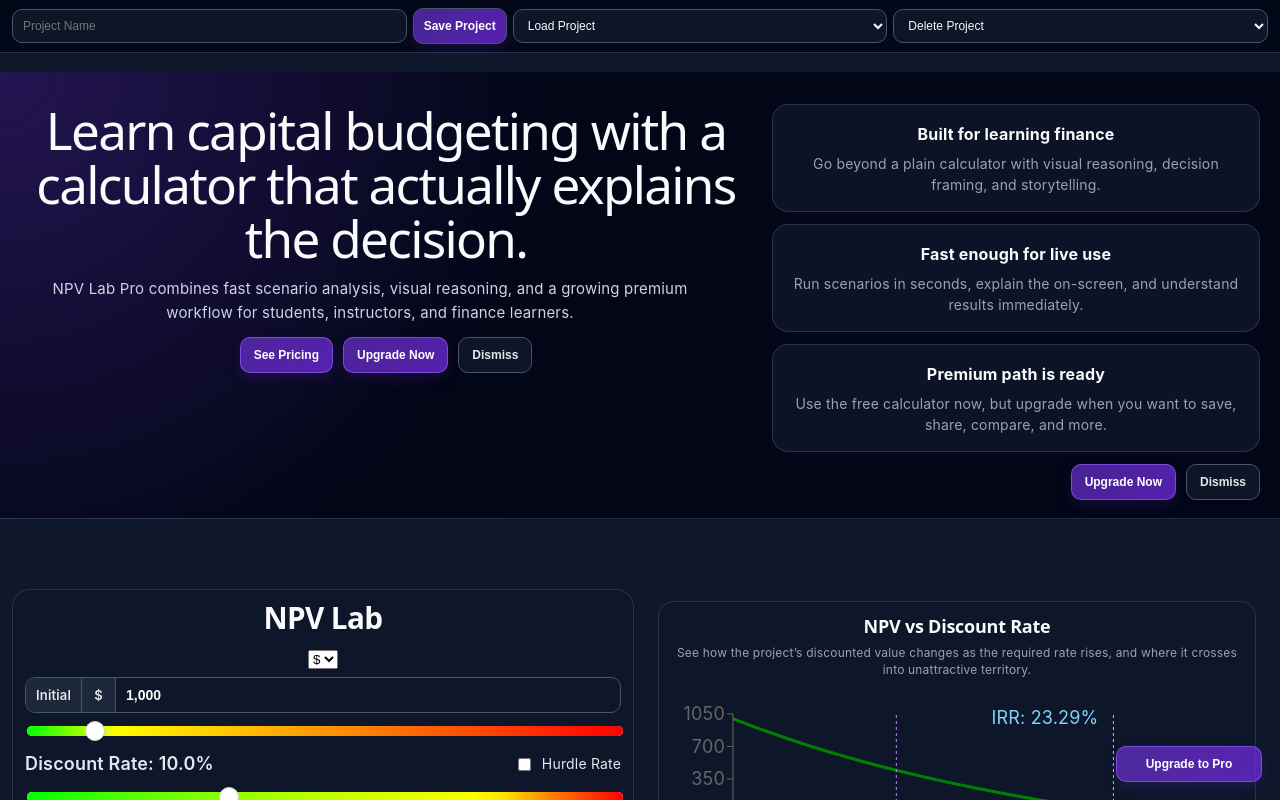
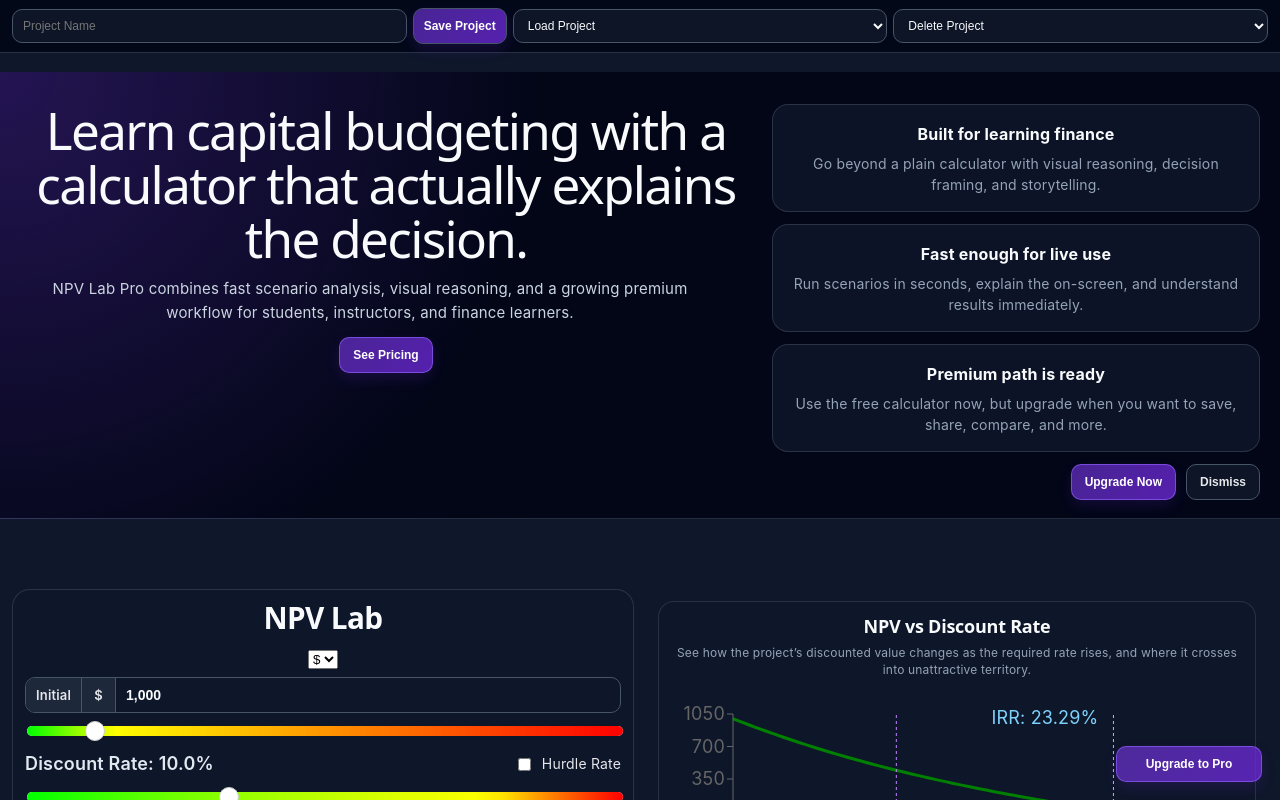
Before and after one commit to armstrma/npv-calculator, a React (Vite) app: page / in a window 1280 px wide. Shown: the top 800 px of the page. Built offline with nearby package versions, Linux system fonts and the light colour scheme.

Commit message:
Remove duplicate desktop hero buttons

```diff
--- a/src/App.css
+++ b/src/App.css
@@ -58,9 +58,6 @@
 }
 .desktop-hero-actions {
   display: flex;
-}
-.desktop-hero-action {
-  display: inline-flex;
 }
 .mobile-only-hero-actions {
   display: none;
@@ -764,9 +761,6 @@
     display: grid;
     grid-template-columns: 1fr;
   }
-  .desktop-hero-actions .desktop-hero-action {
-    display: none;
-  }
   .mobile-only-hero-actions {
     display: grid;
   }
--- a/src/App.jsx
+++ b/src/App.jsx
@@ -860,19 +860,6 @@
               <button type="button" className="button-primary hero-pricing-button" onClick={() => setShowUpgradeModal(true)}>
                 See Pricing
               </button>
-              <button type="button" className="button-primary hero-upgrade-button desktop-hero-action" onClick={() => setShowUpgradeModal(true)}>
-                Upgrade Now
-              </button>
-              <button
-                type="button"
-                className="button-secondary hero-dismiss-button desktop-hero-action"
-                onClick={() => {
-                  setShowProductHero(false);
-                  window.scrollTo({ top: 0, behavior: 'smooth' });
-                }}
-              >
-                Dismiss
-              </button>
             </div>
           </div>
         </div>
```
